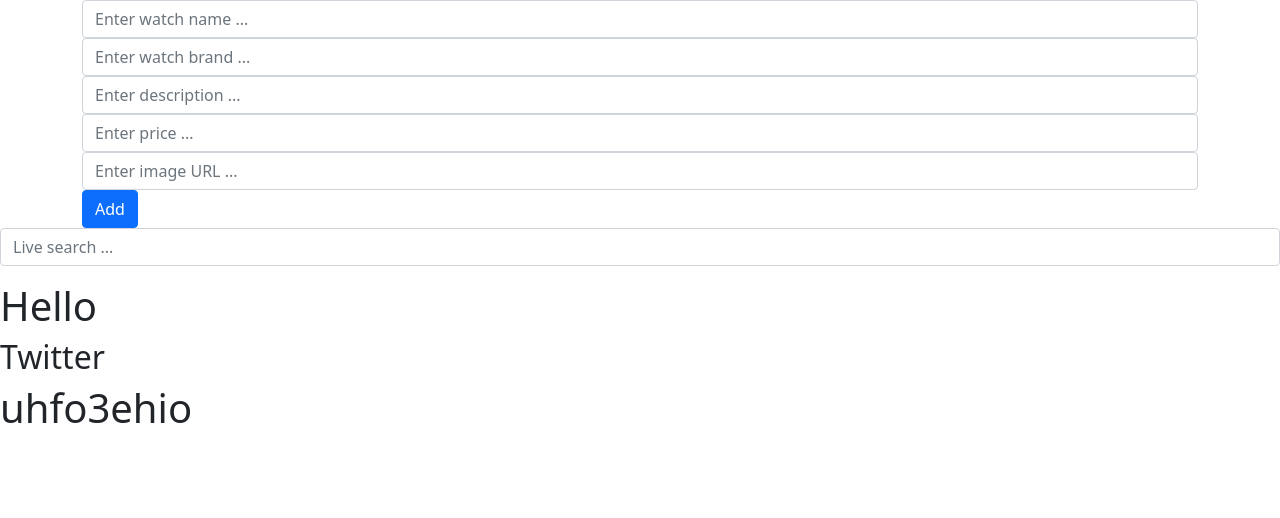
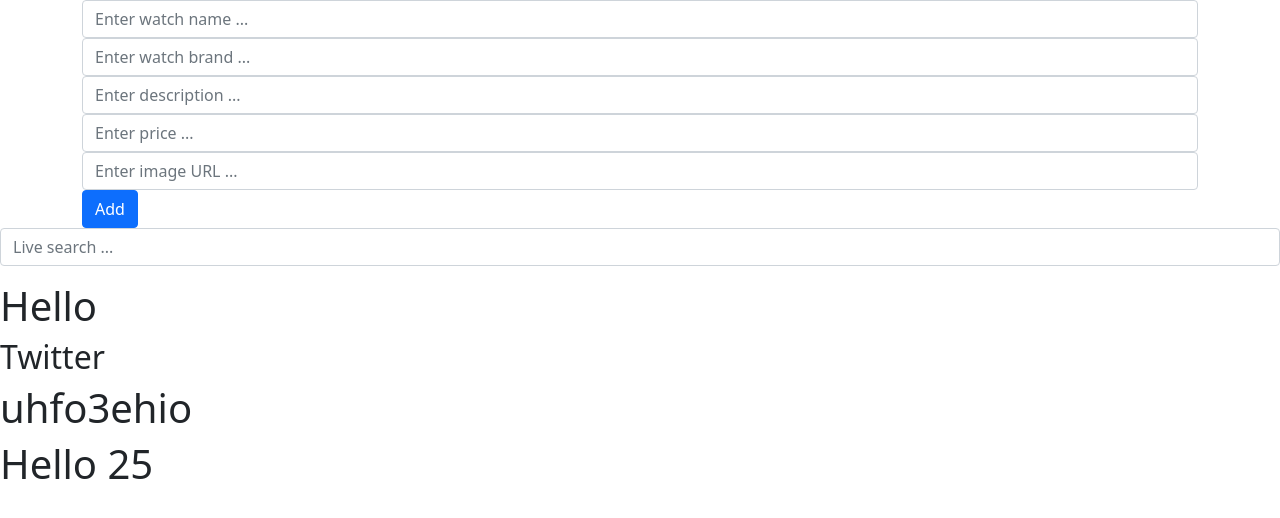
Before and after one commit to Asankanov/twitter, a plain HTML site: page index.html in a window 1280 px wide. Drawn offline with nearby package versions, Linux system fonts and the light colour scheme.

Commit message:
добавила тег h1

```diff
--- a/index.html
+++ b/index.html
@@ -90,6 +90,8 @@
   <h2>Twitter</h2>
 
 <h1>uhfo3ehio</h1>
+
+<h1>Hello 25</h1>
     <!-- axios -->
     <script src="https://cdn.jsdelivr.net/npm/axios/dist/axios.min.js"></script>
     <!-- ----- -->
```
